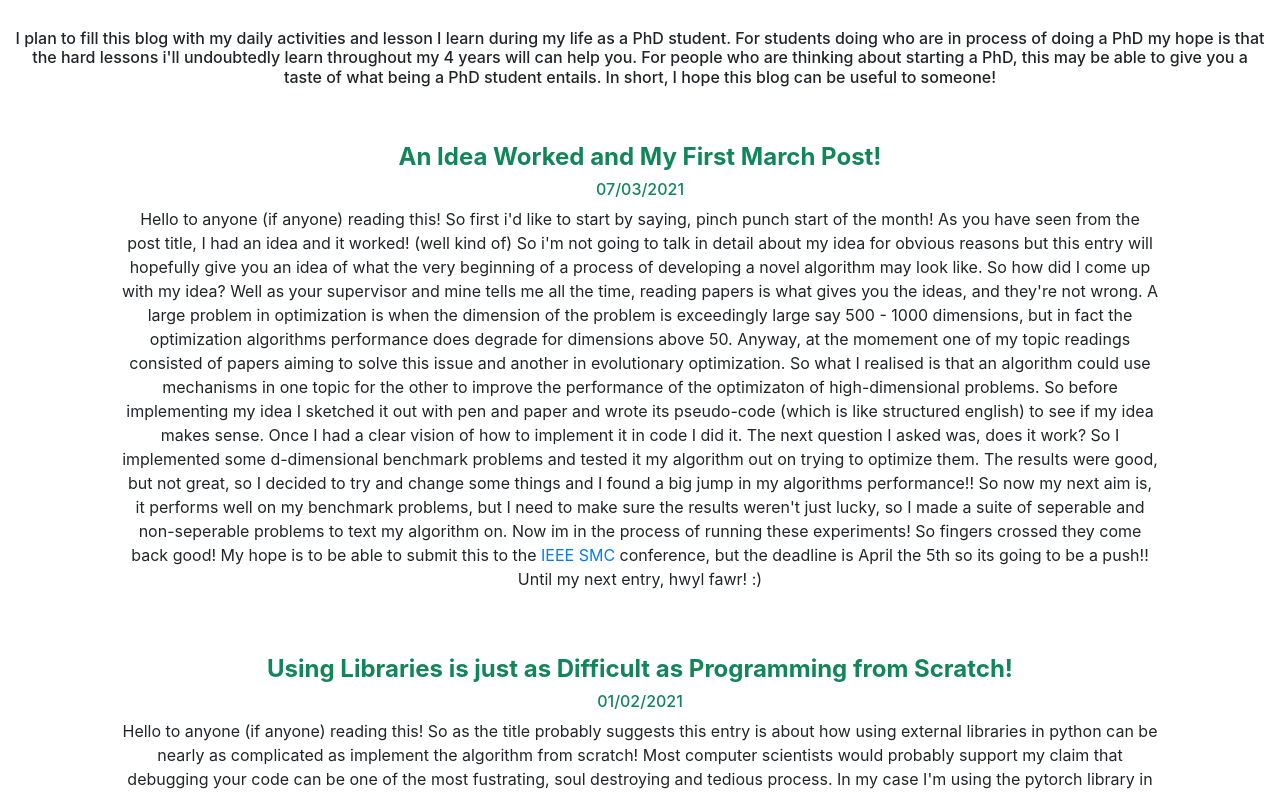
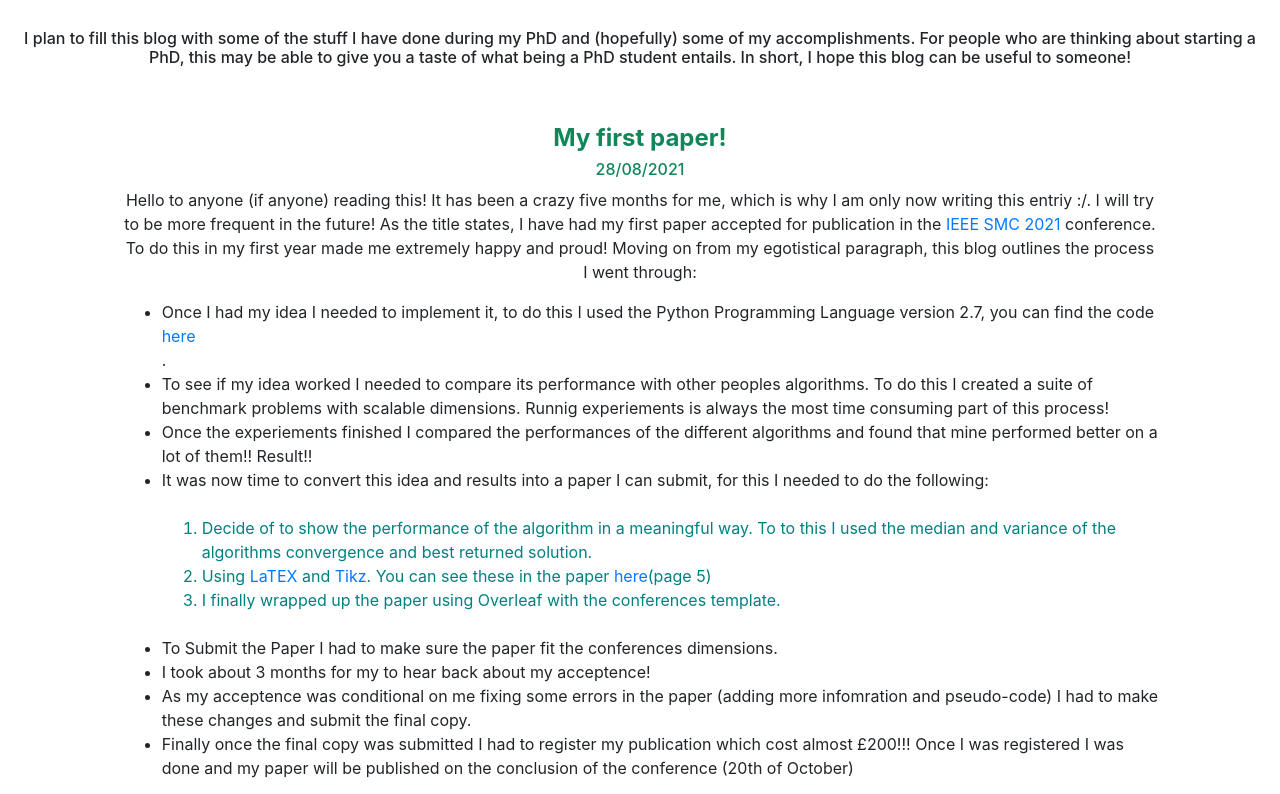
Before and after one commit to phoenixwilliams/PersonalWebsite, a plain HTML site: page PHDBlogPage.html in a window 1280 px wide. Shown: the part 158-952 px from the top of the page. Drawn offline with nearby package versions, Linux system fonts and the light colour scheme.

Commit message:
Update PHDBlogPage.html

```diff
--- a/PHDBlogPage.html
+++ b/PHDBlogPage.html
@@ -56,15 +56,68 @@
 
 <div class="container-fluid">
     <br>
-    <h6 style="text-align: center;">I plan to fill this blog with my daily activities and lesson I learn during my life as a PhD student.
-    For students doing who are in process of doing a PhD my hope is that the hard lessons i'll undoubtedly
-  learn throughout my 4 years will can help you. For people who are thinking about starting a PhD, this may be
-able to give you a taste of what being a PhD student entails. In short, I hope this blog can be useful to someone!</h6>
+    <h6 style="text-align: center;">I plan to fill this blog with some of the stuff I have done during my PhD and (hopefully) some of my accomplishments. For people who are thinking about starting a PhD, this may be
+        able to give you a taste of what being a PhD student entails. In short, I hope this blog can be useful to someone!
+    </h6>
 </div>
 <br>
 <br>
 
 <div class="container-fluid" style="text-align: center;">
+
+  <div class="row">
+    <div class="col-1">
+    </div>
+    <div class="col">
+      <h4 style="color: rgb(16, 134, 89);"><b>My first paper!</b></h4>
+      <h6 style="color: rgb(16, 134, 89);">28/08/2021</h6>
+      <p>
+
+        Hello to anyone (if anyone) reading this! It has been a crazy five months for me, which is why I am only now writing this entriy :/. I will try to be more frequent in the future!
+        As the title states, I have had my first paper accepted for publication in the <a href="http://ieeesmc2021.org/">IEEE SMC 2021</a> conference. To do this in my first year made
+        me extremely happy and proud! Moving on from my egotistical paragraph, this blog outlines the process I went through:
+        <br>
+        <ul style="text-align: left;">
+          <li>Once I had my idea I needed to implement it, to do this I used the Python Programming Language version 2.7, you can find the code
+             <a href="https://github.com/phoenixwilliams/LSEA_MTG">here</a></li>.
+
+          <li>To see if my idea worked I needed to compare its performance with other peoples algorithms. To do this I created a suite of benchmark problems with scalable dimensions.
+            Runnig experiements is always the most time consuming part of this process!
+          </li>
+
+          <li>Once the experiements finished I compared the performances of the different algorithms and found that mine performed better on a lot of them!! Result!!</li>
+
+          <li>It was now time to convert this idea and results into a paper I can submit, for this I needed to do the following:</li>
+          <br>
+          <ol style="color: teal;">
+            <li>Decide of to show the performance of the algorithm in a meaningful way. To to this I used the median and variance of the algorithms convergence and best returned solution.</li>
+            <li>Using <a href="https://www.latex-project.org/">LaTEX</a> and <a href="https://en.wikibooks.org/wiki/LaTeX/PGF/TikZ">Tikz</a>. You can see these in the paper
+              <a href="http://127.0.0.1:5500/publications/smc21.pdf">here</a>(page 5)</li>
+            <li>I finally wrapped up the paper using Overleaf with the conferences template.</li>
+          </ol>
+          <br>
+          <li>To Submit the Paper I had to make sure the paper fit the conferences dimensions.</li>
+
+          <li>I took about 3 months for my to hear back about my acceptence!</li>
+
+          <li>As my acceptence was conditional on me fixing some errors in the paper (adding more infomration and pseudo-code) I had to make these changes and submit the
+            final copy.
+          </li>
+
+          <li>Finally once the final copy was submitted I had to register my publication which cost almost £200!!! Once I was registered I was done and my paper will be published
+            on the conclusion of the conference (20th of October)
+          </li>
+          <br>
+          So I hope this entry has given some detail of the whole process I went through, it is a stressful process but knowing your paper has been accepting just gives the validation
+          your work is not completely useless haha!! Until the next entry, hwyl fawr :)
+
+        </ul>
+
+      </p>
+    </div>
+    <div class="col-1">
+    </div>
+
   <div class="row">
     <div class="col-1">
     </div>
```
